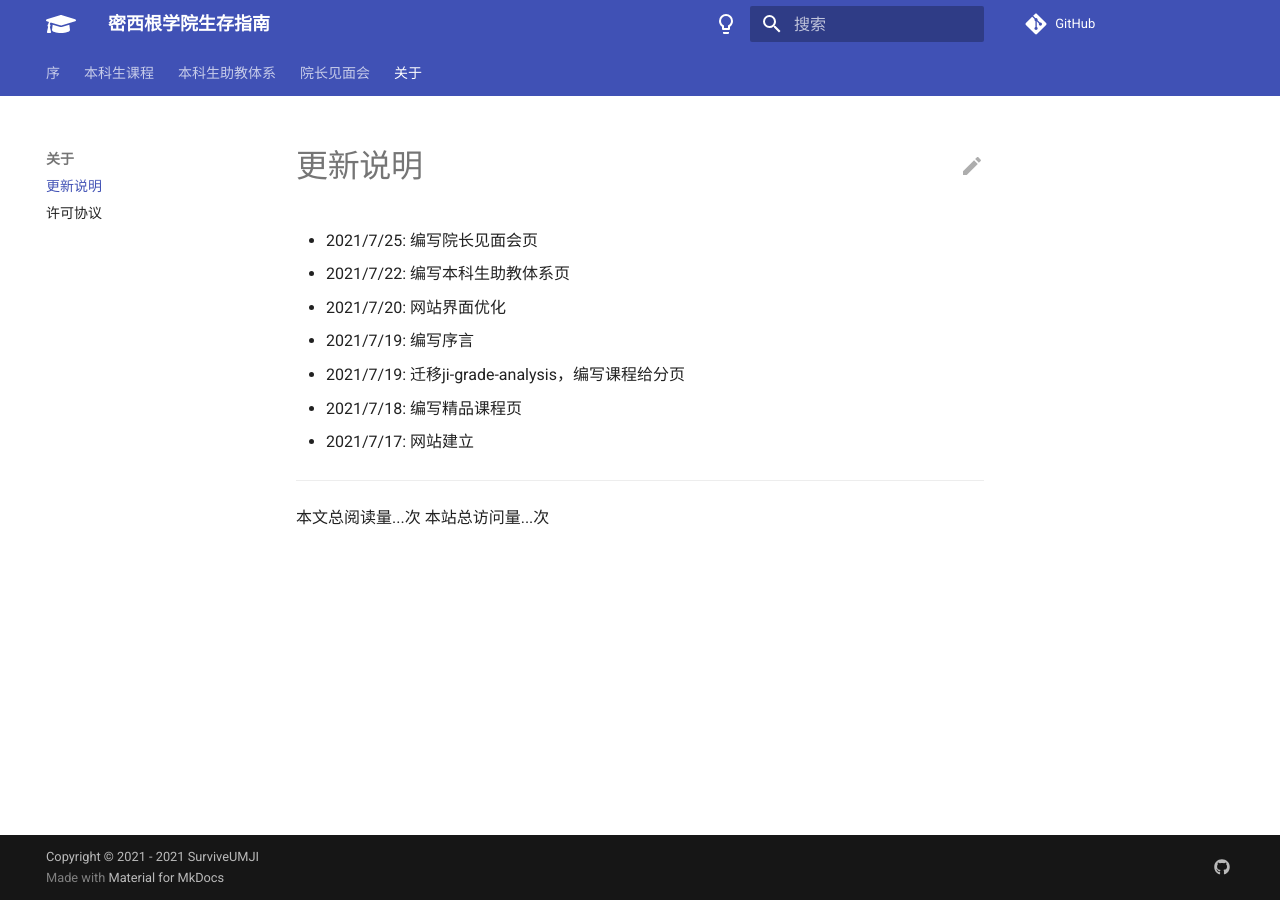
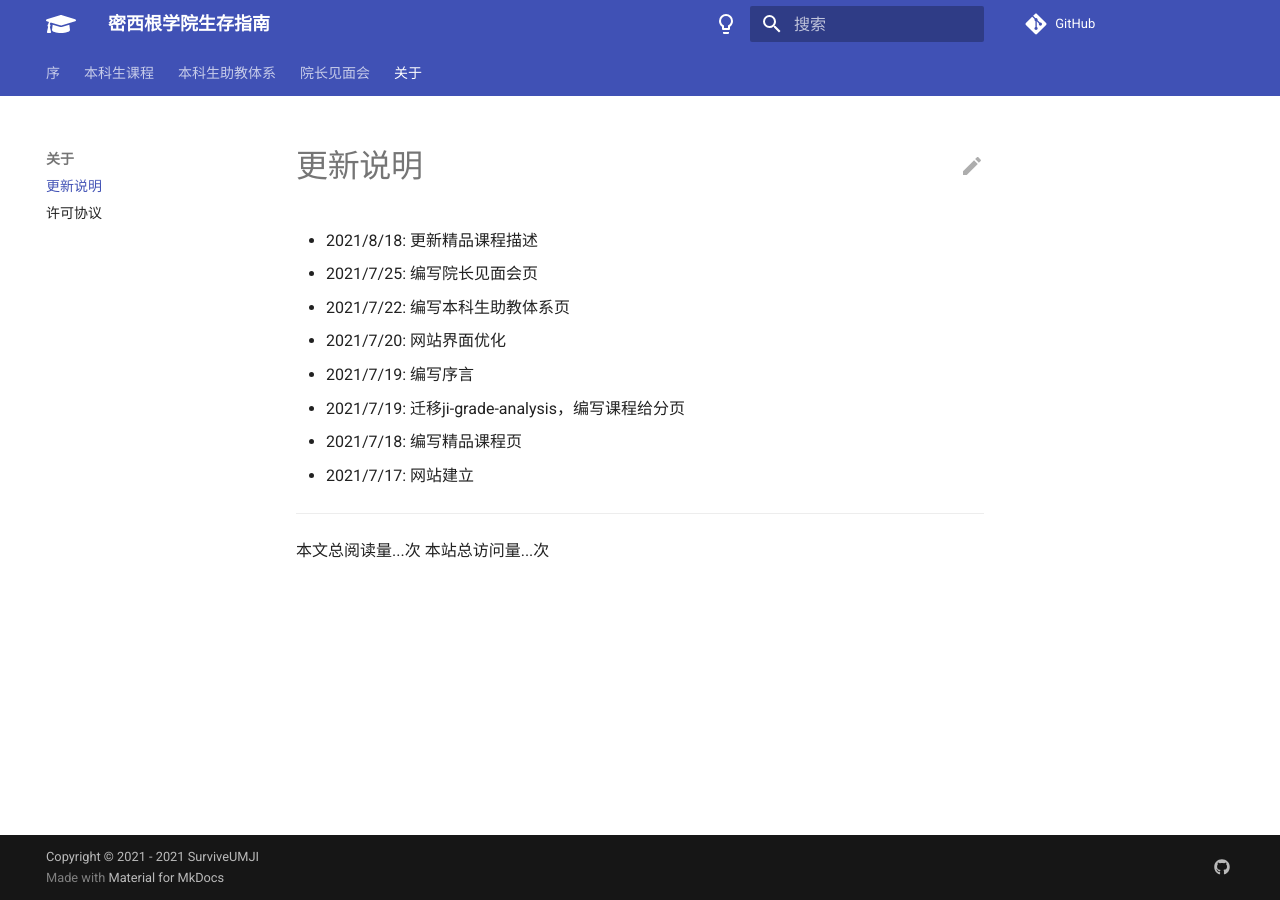
Before and after one commit to SurviveUMJI/SurviveUMJIManual, an MkDocs documentation site: the page built from docs/about/release_note.md, in a window 1280 px wide. Built offline with MkDocs 1.6.1 and Material for MkDocs 9.7.7, drawn with Linux system fonts in a browser that asks for light colours; comment, search, counter and statistics services are not loaded.

```diff
--- a/docs/about/release_note.md
+++ b/docs/about/release_note.md
@@ -1,5 +1,6 @@
 # 更新说明
 
+- 2021/8/18: 更新精品课程描述
 - 2021/7/25: 编写院长见面会页
 - 2021/7/22: 编写本科生助教体系页
 - 2021/7/20: 网站界面优化
```
